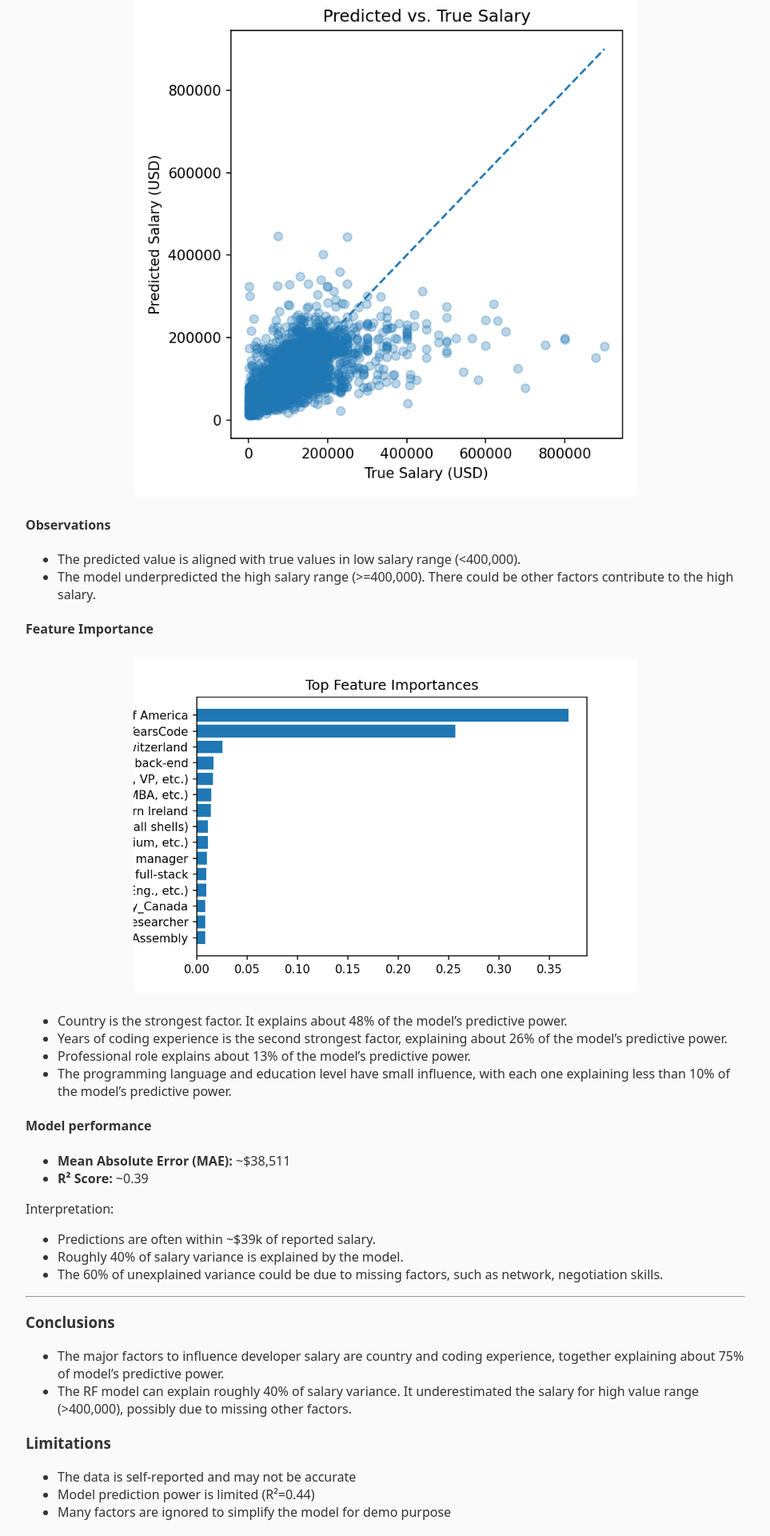
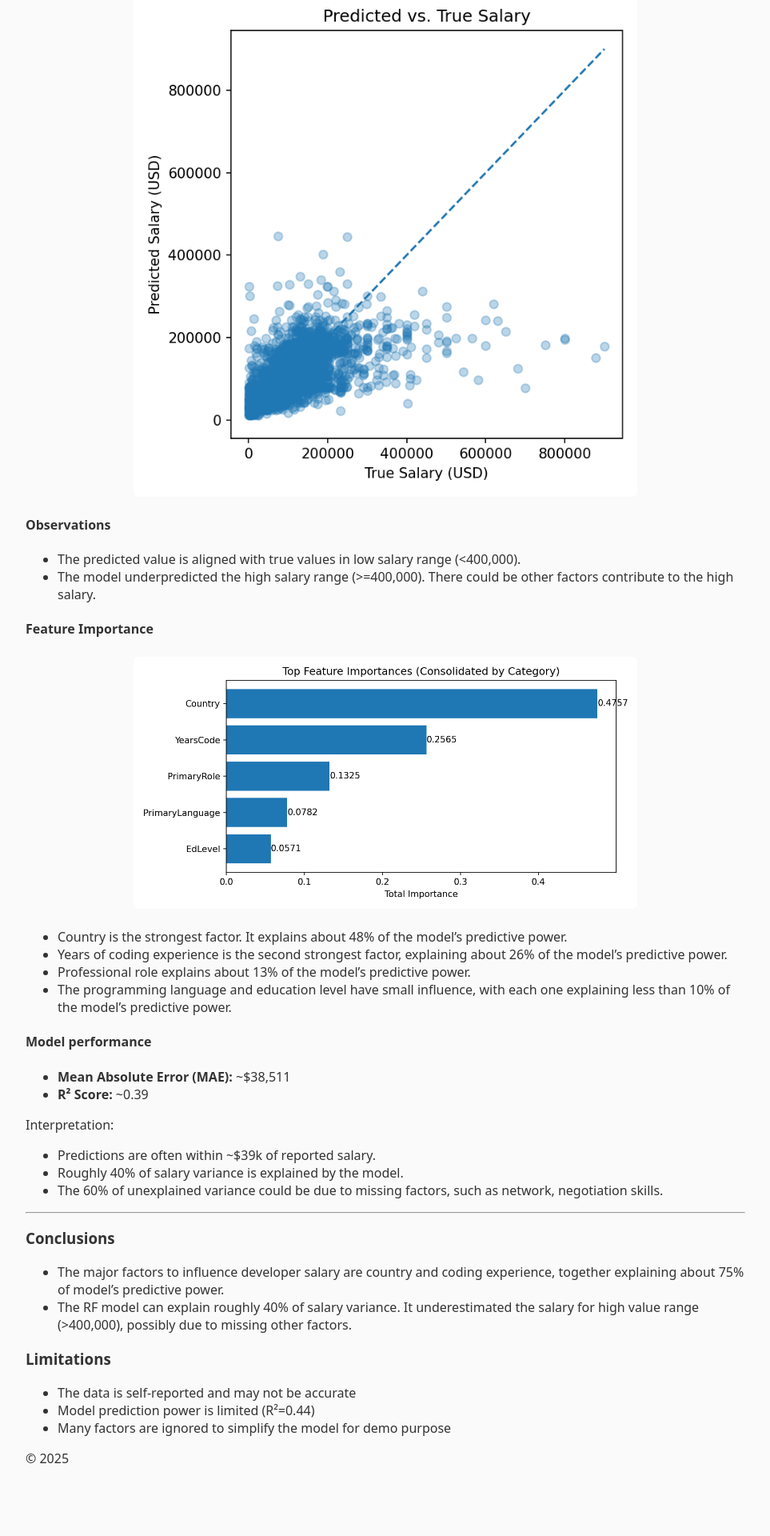
Before and after one commit to ilvfruits/stackoverflow-survey-2025, a Jekyll site: the page built from docs/_posts/2025-12-22-salary-prediction-report.md, in a window 1280 px wide. Shown: the part 4480-6400 px from the top of the page at 80% size, without its empty margins (158-1121 px from the left). Built offline with Jekyll 4.4.1, drawn with Linux system fonts in a browser that asks for light colours; after the commit the page ends 6350 px from its top, so only the background shows below that.

Commit message:
Update 2025-12-22-salary-prediction-report.md

```diff
--- a/docs/_posts/2025-12-22-salary-prediction-report.md
+++ b/docs/_posts/2025-12-22-salary-prediction-report.md
@@ -107,7 +107,7 @@ We trained a **Random Forest Regressor** using:
 - The model underpredicted the high salary range (>=400,000). There could be other factors contribute to the high salary.
 
 #### Feature Importance
-![Feature Importance]({{site.baseurl}}/assets/images/feature_importance.png)
+![Feature Importance]({{site.baseurl}}/assets/images/feature_importance_consolidated.png)
 - Country is the strongest factor. It explains about 48% of the model's predictive power.
 - Years of coding experience is the second strongest factor, explaining about 26% of the model's predictive power.
 - Professional role explains about 13% of the model's predictive power.
```
